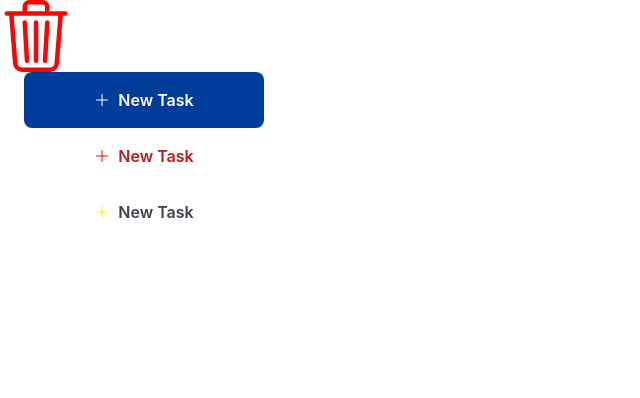
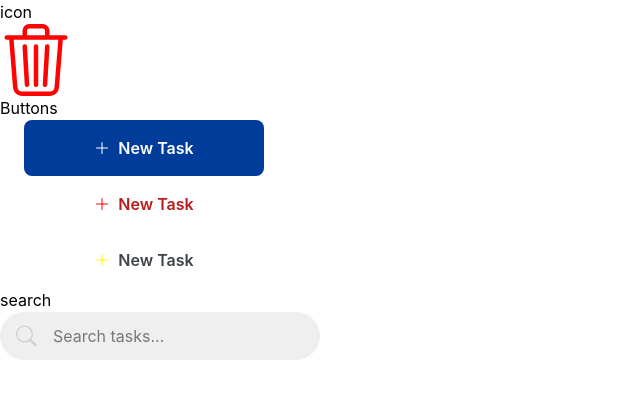
Before and after one commit to michaelprocha/todo-json-server, a React (Vite) app: page / in a window 1280 px wide. Shown: the top 398 px of the page, without its empty margins (0-640 px from the left). Built offline with nearby package versions, Linux system fonts and the light colour scheme.

Commit message:
add icon search, Search component and new color zinc-light

```diff
--- a/src/App.tsx
+++ b/src/App.tsx
@@ -4,14 +4,17 @@ import TrashIcon from "./assets/icons/trash.svg?react";
 import Icon from "./components/Icon";
 import Button from "./components/Button";
 import Plus from "./assets/icons/add.svg?react";
+import Search from "./components/Search";
 
 const router = createBrowserRouter([
 	{
 		path: "/",
 		element: (
 			<>
+				<p>icon</p>
 				<Icon svg={TrashIcon} fill="#ff0202" className="h-18 w-18" />
 				<div className="h-auto w-60 flex flex-col">
+					Buttons
 					<Button color="primary">
 						<Icon svg={Plus} fill="#ffffff" />
 						New Task
@@ -24,6 +27,10 @@ const router = createBrowserRouter([
 						<Icon svg={Plus} fill="#fffb00" />
 						New Task
 					</Button>
+				</div>
+				<div>
+					search
+					<Search name="search" id="123" color="primary" placeholder="Search tasks..." />
 				</div>
 			</>
 		),
--- /dev/null
+++ b/src/components/Search.tsx
@@ -0,0 +1,34 @@
+import type { ComponentProps } from "react";
+import { tv, type VariantProps } from "tailwind-variants";
+import Icon from "./Icon";
+import SearchIcon from "../assets/icons/search.svg?react";
+
+const search = tv({
+	base: `
+		bg-transparent
+		w-full
+		h-full
+		px-4
+		flex
+		items-center
+		outline-none
+	`,
+});
+
+type Props = ComponentProps<"input"> & VariantProps<typeof search>;
+
+interface SearchProps extends Props {
+	name: string;
+	id: string;
+}
+
+function Search({ className, name, id, placeholder, ...props }: SearchProps) {
+	return (
+		<div className="bg-zinc-light w-80 h-12 rounded-4xl flex items-center py-2">
+			<Icon svg={SearchIcon} className="pl-4 h-10 w-10" fill="#CFD1D5" />
+			<input className={search({ className })} type="text" name={name} id={id} placeholder={placeholder} {...props} />
+		</div>
+	);
+}
+
+export default Search;
--- a/src/style.css
+++ b/src/style.css
@@ -16,6 +16,7 @@
     --color-midnight: #111827;
     --color-gray: #3E434B;
     --color-zinc: #CFD1D5;
+    --color-zinc-light: #efefef;
     --color-white-light: #F9FAFB;
     --color-white: #ffffff;
 
```
Also changed, not shown: src/assets/icons/search.svg (added).
